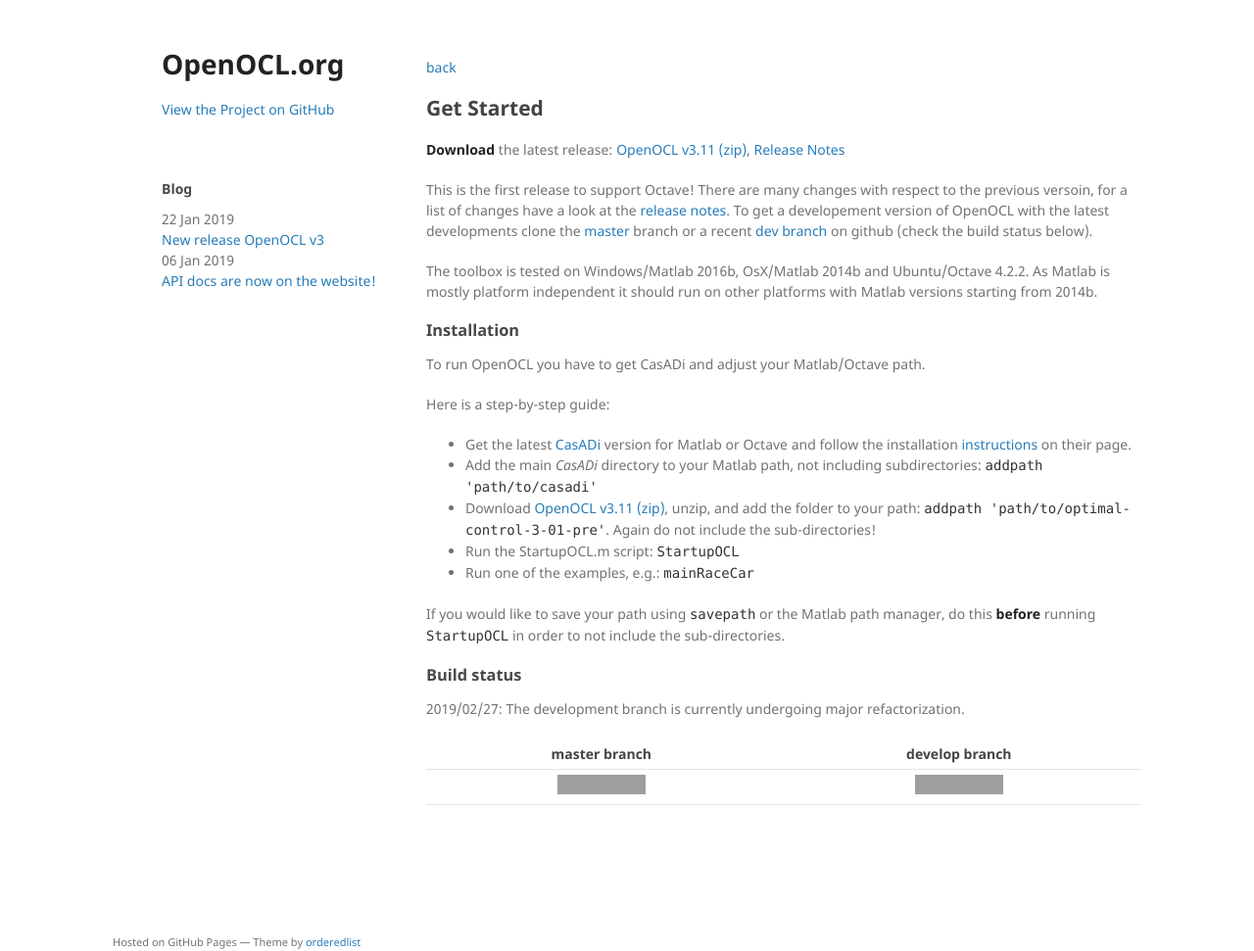
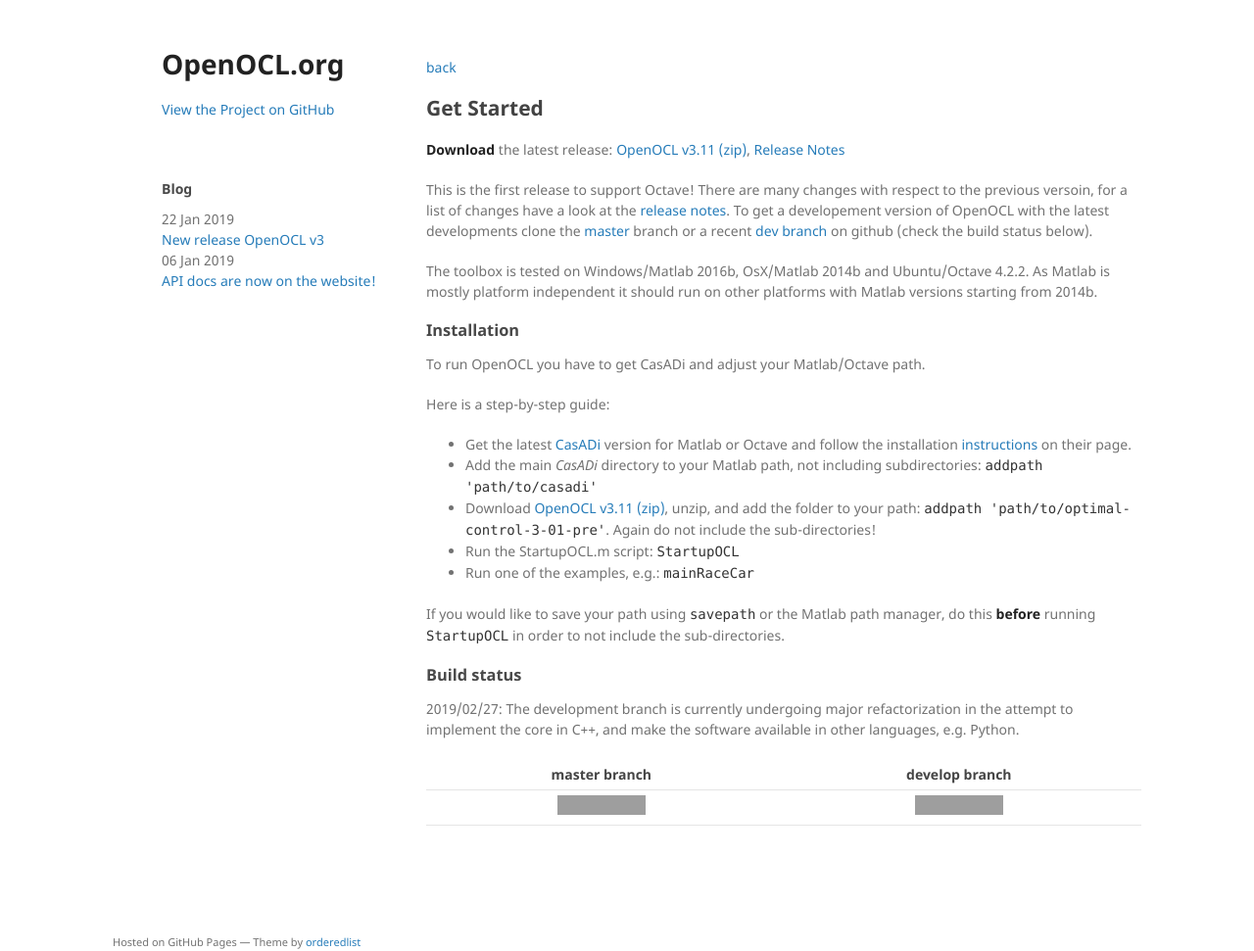
Before and after one commit to OpenOCL/openocl.github.io, a Jekyll site: the page built from get-started.md, in a window 1280 px wide and 971 px high. Shown: the whole window at 98% size. Built offline with Jekyll 4.4.1, drawn with Linux system fonts in a browser that asks for light colours; our own code applies the rules of GitHub Pages for plain Markdown files; grey boxes are pictures that could not be loaded.

Commit message:
Update get-started.md

```diff
--- a/get-started.md
+++ b/get-started.md
@@ -25,7 +25,7 @@
 
 ### Build status
 
-2019/02/27: The development branch is currently undergoing major refactorization.
+2019/02/27: The development branch is currently undergoing major refactorization in the attempt to implement the core in C++, and make the software available in other languages, e.g. Python.
 
 | master branch | develop branch |
 |:------:|:-------:|
```
